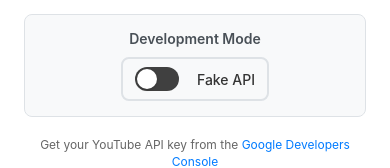
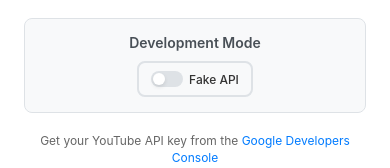
Before and after one commit to burneikis/Youtube-Channel-Filterer, a React (Create React App) app: page / in a window 390 px wide. Both pictures are taken after a click on the button "API Key". Shown: the part 396-564 px from the top of the page. Built offline with nearby package versions, Linux system fonts and the light colour scheme.

Commit message:
fixed toggle css problems

```diff
--- a/src/components/FakeDataToggle.css
+++ b/src/components/FakeDataToggle.css
@@ -4,7 +4,7 @@
   justify-content: center;
 }
 
-.toggle-label {
+.fake-api-toggle-label {
   display: flex;
   align-items: center;
   cursor: pointer;
@@ -18,16 +18,16 @@
   font-weight: 500;
 }
 
-.toggle-label:hover {
+.fake-api-toggle-label:hover {
   background-color: #e9ecef;
   border-color: #adb5bd;
 }
 
-.toggle-checkbox {
+.fake-api-toggle-checkbox {
   display: none;
 }
 
-.toggle-slider {
+.fake-api-toggle-slider {
   width: 40px;
   height: 20px;
   background: #dee2e6;
@@ -38,7 +38,7 @@
   flex-shrink: 0;
 }
 
-.toggle-slider::before {
+.fake-api-toggle-slider::before {
   content: '';
   position: absolute;
   width: 16px;
@@ -51,38 +51,38 @@
   box-shadow: 0 2px 4px rgba(0, 0, 0, 0.1);
 }
 
-.toggle-checkbox:checked + .toggle-slider {
+.fake-api-toggle-checkbox:checked + .fake-api-toggle-slider {
   background: #4CAF50;
 }
 
-.toggle-checkbox:checked + .toggle-slider::before {
+.fake-api-toggle-checkbox:checked + .fake-api-toggle-slider::before {
   transform: translateX(20px);
 }
 
-.toggle-text {
+.fake-api-toggle-text {
   white-space: nowrap;
   font-weight: 500;
   color: #333;
 }
 
 @media (max-width: 768px) {
-  .toggle-label {
+  .fake-api-toggle-label {
     font-size: 12px;
     padding: 8px 12px;
   }
 
-  .toggle-slider {
+  .fake-api-toggle-slider {
     width: 32px;
     height: 16px;
     margin-right: 6px;
   }
 
-  .toggle-slider::before {
+  .fake-api-toggle-slider::before {
     width: 12px;
     height: 12px;
   }
 
-  .toggle-checkbox:checked + .toggle-slider::before {
+  .fake-api-toggle-checkbox:checked + .fake-api-toggle-slider::before {
     transform: translateX(16px);
   }
 }
--- a/src/components/FakeDataToggle.js
+++ b/src/components/FakeDataToggle.js
@@ -20,15 +20,15 @@ function FakeDataToggle() {
 
   return (
     <div className="fake-api-toggle">
-      <label className="toggle-label">
+      <label className="fake-api-toggle-label">
         <input
           type="checkbox"
           checked={useFakeData}
           onChange={handleToggle}
-          className="toggle-checkbox"
+          className="fake-api-toggle-checkbox"
         />
-        <span className="toggle-slider"></span>
-        <span className="toggle-text">Fake API</span>
+        <span className="fake-api-toggle-slider"></span>
+        <span className="fake-api-toggle-text">Fake API</span>
       </label>
     </div>
   );
```
